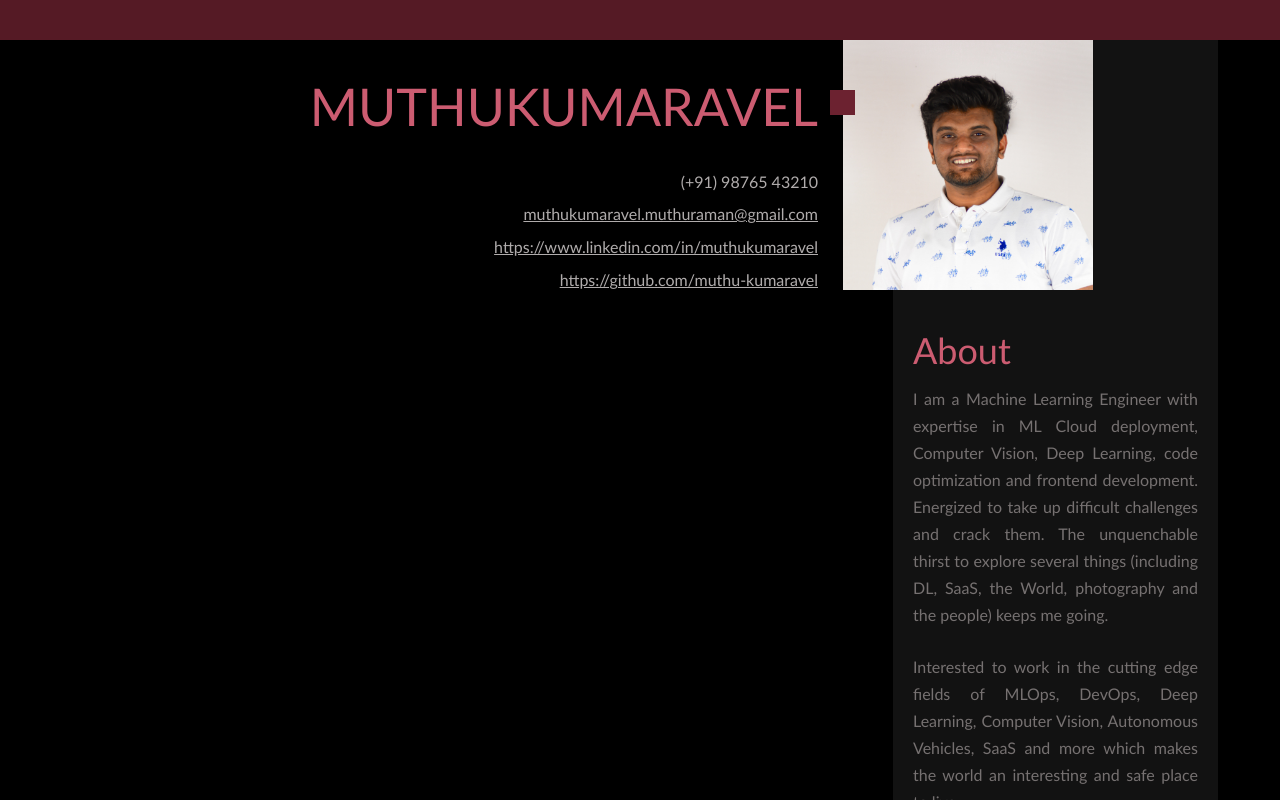
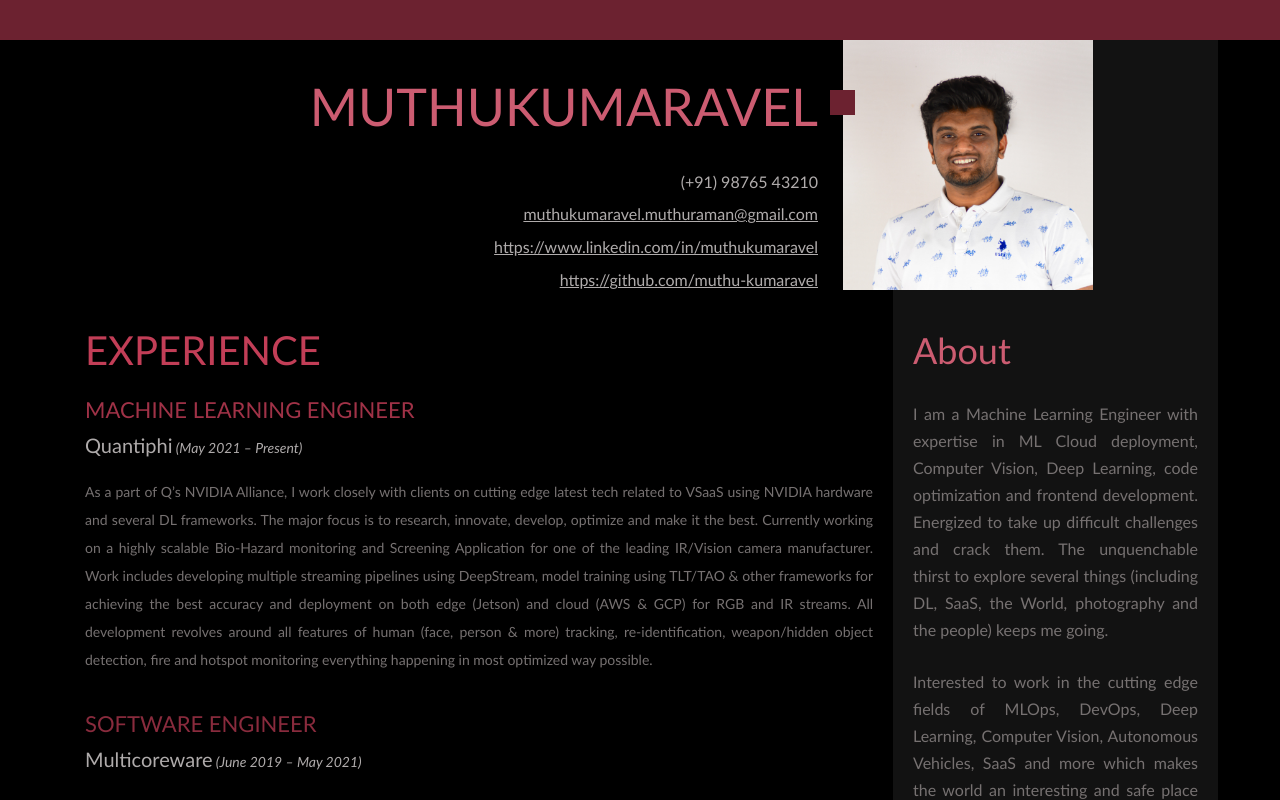
Before and after one commit to muthu-kumaravel/muthu-kumaravel.github.io, an Angular app: page / in a window 1280 px wide. Shown: the top 800 px of the page. Built offline with nearby package versions, Linux system fonts and the light colour scheme.

Commit message:
ADD: Main content full page

```diff
--- a/src/app/app.component.html
+++ b/src/app/app.component.html
@@ -32,6 +32,32 @@
     <p class = p-about-content>Apart from tech, I am curious to learn how things work, and I always keep exploring a lot of places around Indian and the Globe also love to learn about various human cultures and make a lot of memories along the way.</p>
   </div>
 
+  <!-- MAIN CONTENT SECTION -->
+  <div class=content-div>
+    <p class = p-exp-heading>EXPERIENCE</p>
+    <p class = p-exp-heading-1>MACHINE LEARNING ENGINEER</p>
+    <p class = p-exp-heading-2>Quantiphi<i class = p-exp-heading-3>&nbsp;(May 2021 – Present)</i></p>
+    <p class = p-exp-content>As a part of Q’s NVIDIA Alliance, I work closely with clients on cutting edge latest tech related to VSaaS using NVIDIA hardware and several DL frameworks. The major focus is to research, innovate, develop, optimize and make it the best. Currently working on a highly scalable Bio-Hazard monitoring and Screening Application for one of the leading IR/Vision camera manufacturer. Work includes developing multiple streaming pipelines using DeepStream, model training using TLT/TAO & other frameworks for achieving the best accuracy and deployment on both edge (Jetson) and cloud (AWS & GCP) for RGB and IR streams. All development revolves around all features of human (face, person & more) tracking, re-identification, weapon/hidden object detection, fire and hotspot monitoring everything happening in most optimized way possible.</p>
+
+    <p class = p-exp-heading-1-1>SOFTWARE ENGINEER</p>
+    <p class = p-exp-heading-2>Multicoreware<i class = p-exp-heading-3>&nbsp;(June 2019 – May 2021)</i></p>
+    <p class = p-exp-content>Worked on MCW's major products HuBe.ai (Human Behavior AI), FaceAnalytiQ and open source project AMD Radeon Performance Primitives (RPP). Core member of idealizing and designing API SaaS platform HuBe based out on AWS. Involved in development of all parts of code and model training, work also includes deployment of SDK and model on Cloud with REST API support, NoSQL database management with MongoDB and reduce the search and compute latency for face matcher, memory and code optimization, complex test suites creation for all the projects for multiple backends like OpenVINO, TensorRT & SNPE on CPUs, GPUs & DSPs devices. Apart from this have written 70+ optimized and parallel Computer Vision Kernels (for faster DL compute and Image Processing) for AMD CPUs and GPUs using OpenMP and OpenCL.</p>
+
+    <p class = p-exp-heading-1-2>SOFTWARE DEVELOPMENT INTERN</p>
+    <p class = p-exp-heading-2>ValueLabs<i class = p-exp-heading-3>&nbsp;(January 2019 – April 2019)</i></p>
+    <p class = p-exp-content>Please refer to the Detailed Resume (Linked on the right side of this resume) for a more detailed overview of experience in all organizations.
+    </p>
+
+    <p class = p-edu-heading>EDUCATION</p>
+    <p class = p-edu-heading-1>B. E. COMPUTER SCIENCE & ENGINEERING</p>
+    <p class = p-edu-heading-2>Panimalar Engineering College<i class = p-edu-heading-3>&nbsp;(August 2015 – April 2019)</i></p>
+    <p class = p-exp-content>Involved in many inter-college activities and Head of Symposium. Have received more than 30 awards and prizes from top Universities and Organizations like Nokia Communication for best Idea Presentation and Project Display.</p>
+
+    <p class = p-edu-heading>TECH STACK</p>
+    <p class = p-exp-content><b>CORE LANGUAGES, FRAMEWORK & LIBRARY:</b> C, C++, Python, CUDA, OpenCL, OpenCV, TensorRT, OpenVINO, DeepStream, NVIDIA’s Transfer Learning / TAO Toolkit, HIP, TensorFlow, PyTorch & more</p>
+    <p class = p-exp-content><b>KNOWLEDGE:</b> Computer Vision, Memory & Code optimization, Docker, Image Processing, AWS (EC2, DynamoDB, KVS, S3, OpenSearch, IAM, ECR, Lambda & More), Version Control (GIT),  Test Suite Development, REST API, Kafka, NoSQL, UI/UX & more</p>
+
+  </div>
 
 </div>
 
--- a/src/app/app.component.scss
+++ b/src/app/app.component.scss
@@ -7,6 +7,10 @@ h5,
 h6,
 p {
   font-family : 'Trebuchet MS';
+}
+
+i {
+  text-decoration: none;
 }
 
 .name-settings {
@@ -28,13 +32,74 @@ p {
   text-align: justify;
 }
 
+.p-exp-heading
+{
+  color: rgb(194, 62, 87);
+}
+
+.p-exp-heading-1
+{
+  color: rgb(160, 50, 71);
+}
+
+.p-exp-heading-1-1
+{
+  color: rgb(137, 43, 61);
+}
+
+.p-exp-heading-1-2
+{
+  color: rgb(125, 39, 55);
+}
+
+.p-exp-heading-2
+{
+  color: rgb(175, 171, 171);
+}
+
+.p-exp-heading-3
+{
+  color: rgb(175, 171, 171);
+}
+
+.p-edu-heading
+{
+  color: rgb(135, 155, 221);
+}
+
+.p-edu-heading-1
+{
+  color: rgb(175, 171, 171);
+}
+
+.p-edu-heading-2
+{
+  color: rgb(175, 171, 171);
+}
+
+.p-edu-heading-3
+{
+  color: rgb(175, 171, 171);
+}
+
+.p-exp-content
+{
+  color: rgb(118, 113, 113);
+  text-align: justify;
+}
+
+.p-edu-heading
+{
+  color: rgb(133, 215, 225);
+}
+
 .full-div {
   width : 100%;
 }
 
 .top-div {
   width : 100%;
-  background-color : rgba(108, 34, 48, 0.79);
+  background-color : rgba(108, 34, 48);
   height : 40px;
 }
 
@@ -95,10 +160,11 @@ p {
 
   // ABOUT SECTION
   // BETWEEN 1000px - 1200px
-  @media screen and (max-width: 1200px)
+  @media screen and (max-width: 1199px)
   {
     .about-div
     {
+      height: 1850px;
       position: absolute;
       width: calc(40% - 50px - 50px - 25);
       right: 25px;
@@ -111,16 +177,25 @@ p {
   {
     .about-div
     {
+      height: 1720px;
       position: absolute;
       width: 325px;
       left: calc(75px + 50px + 60%);
       background: rgb(18, 18, 18);
     }
   }
+  @media screen and (min-width: 1800px)
+  {
+    .about-div
+    {
+      height: 1520px;
+    }
+  }
 
   .p-about-heading
   {
     margin-top: 300px;
+    margin-bottom: 40px;
     margin-left: 20px;
     margin-right: 20px;
     font-size: 36px;
@@ -134,11 +209,150 @@ p {
     font-size: 16px;
     line-height: 27px;
   }
+
+  // MAIN CONTENT SECTION
+  // between 1000 to 1200
+  @media screen and (max-width: 1199px)
+  {
+    .content-div
+    {
+      position: absolute;
+      width: calc(100px + 60%);
+      left: 25px;
+      background: rgba(18, 18, 18, 0);
+    }
+  }
+  // between 1200 to 1400
+  @media screen and (min-width : 1200px) and (max-width: 1399px)
+  {
+    .content-div
+    {
+      position: absolute;
+      width: calc(55px + 60%);
+      left: 70px;
+      background: rgba(18, 18, 18, 0);
+    }
+  }
+  // between 1400 to 1600
+  @media screen and (min-width : 1400px) and (max-width: 1599px)
+  {
+    .content-div
+    {
+      position: absolute;
+      width: calc(60%);
+      left: 125px;
+      background: rgba(18, 18, 18, 0);
+    }
+  }
+  // between 1600 to 1800
+  @media screen and (min-width : 1600px) and (max-width: 1799px)
+  {
+    .content-div
+    {
+      position: absolute;
+      width: calc(60% - 75px);
+      left: 200px;
+      background: rgba(18, 18, 18, 0);
+    }
+  }
+  // Greater than 1800
+  @media screen and (min-width : 1800px)
+  {
+    .content-div
+    {
+      position: absolute;
+      width: calc(60% + 100px);
+      left: 25px;
+      background: rgba(18, 18, 18, 0);
+    }
+  }
+  .p-exp-heading
+  {
+    margin-left: 15px;
+    margin-top: 300px;
+    font-size: 40px;
+  }
+
+  .p-exp-heading-1
+  {
+    margin-left: 15px;
+    margin-top: 40px;
+    font-size: 22px;
+  }
+
+  .p-exp-heading-1-1
+  {
+    margin-left: 15px;
+    margin-top: 40px;
+    font-size: 22px;
+  }
+
+  .p-exp-heading-1-2
+  {
+    margin-left: 15px;
+    margin-top: 40px;
+    font-size: 22px;
+  }
+
+  .p-exp-heading-2
+  {
+    margin-left: 15px;
+    margin-top: 15px;
+    font-size: 20px;
+  }
+
+  .p-exp-heading-3
+  {
+    font-size: 14px;
+  }
+
+  .p-exp-content
+  {
+    margin-left: 15px;
+    margin-top: 20px;
+    margin-right: 20px;
+    font-size: 14px;
+    line-height: 28px;
+  }
+
+  .p-edu-heading
+  {
+    margin-left: 15px;
+    margin-top: 75px;
+    font-size: 36px;
+  }
+
+  .p-edu-heading-1
+  {
+    margin-left: 15px;
+    margin-top: 40px;
+    font-size: 22px;
+  }
+
+  .p-edu-heading-2
+  {
+    margin-left: 15px;
+    margin-top: 15px;
+    font-size: 20px;
+  }
+
+  .p-edu-heading-3
+  {
+    font-size: 14px;
+  }
+
+  .p-tec-heading
+  {
+    margin-left: 15px;
+    margin-top: 75px;
+    font-size: 36px;
+  }
+
 }
 
 
 
-@media screen and (max-width: 1000px)
+@media screen and (max-width: 999px)
 {
   // MAIN CONTENT
   .main-div
@@ -193,7 +407,7 @@ p {
 
   .p-about-heading
   {
-    margin-top: 80px;
+    margin-top: 40px;
     margin-left: 20px;
     margin-right: 20px;
     font-size: 36px;
@@ -202,7 +416,7 @@ p {
 
   .p-about-content
   {
-    margin-top: 25px;
+    margin-top: 40px;
     margin-left: 20px;
     margin-right: 20px;
     font-size: 16px;
```
Also changed, not shown: 3 other files (tests, documents, lock files or other folders).
